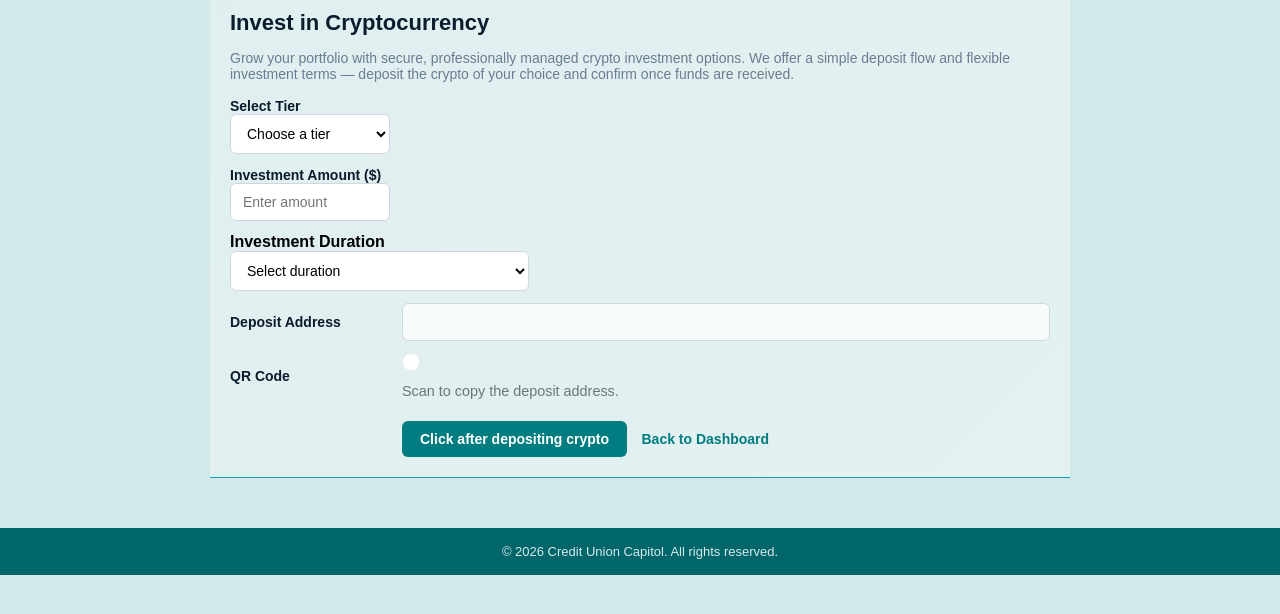
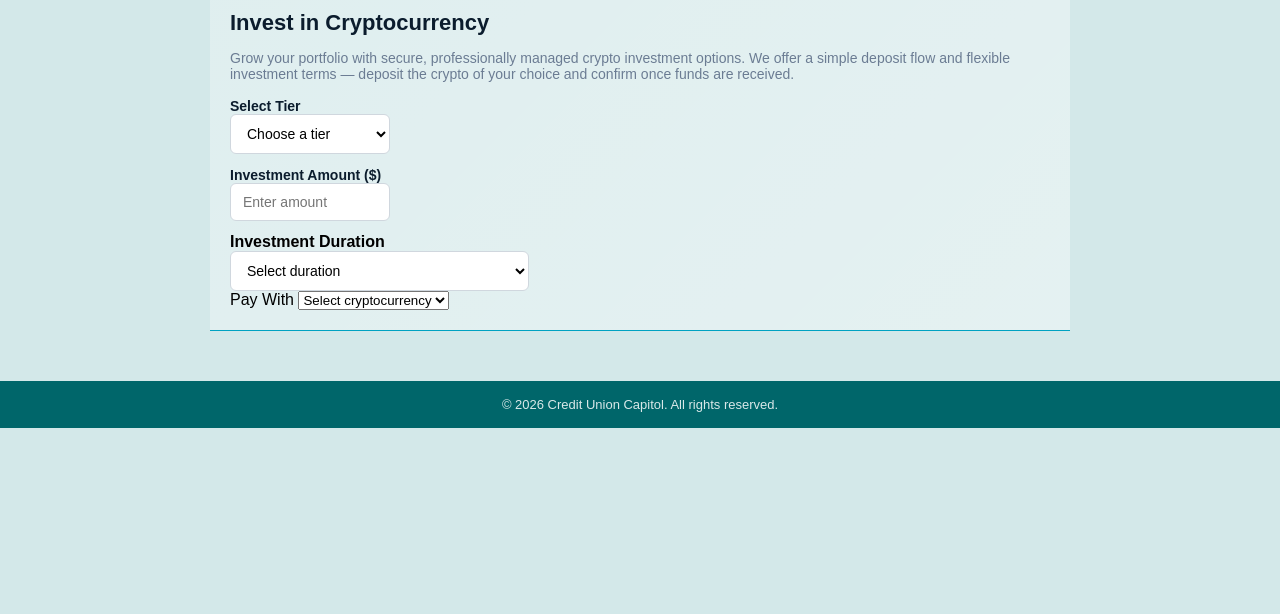
Before and after one commit to creditunioncapital/creditunion, a plain HTML site: page invest.html in a window 1280 px wide. Shown: the part 90-704 px from the top of the page. Drawn offline with Linux system fonts and the light colour scheme.

Commit message:
Update invest.html

```diff
--- a/invest.html
+++ b/invest.html
@@ -74,37 +74,25 @@
 </div>
 </div>
 
-            <!-- Address & QR -->
-            <div class="row mb-2">
-              <div class="col-lg-4">
-                <label><strong>Deposit Address</strong></label>
-              </div>
-              <div class="col-lg-8">
-                <!-- readonly so user can copy -->
-                <input id="deposit-address" class="form-control" readonly value="">
-              </div>
-            </div>
 
-            <div class="row mb-3">
-              <div class="col-lg-4">
-                <label><strong>QR Code</strong></label>
-              </div>
-              <div class="col-lg-8">
-                <div id="qrcode" style="padding:8px; background:#fff; display:inline-block;"></div>
-                <div style="margin-top:.5rem; color:#6c757d; font-size:.9rem;">
-                  Scan to copy the deposit address.
-                </div>
-              </div>
-            </div>
 
-            <div class="row">
-              <div class="col-lg-4"></div>
-              <div class="col-lg-8">
-                <!-- Confirm button text required by spec -->
-                <button id="confirm-btn" type="button" class="btn btn-primary" style="white-space:normal;">
-                  Click after depositing crypto
-                </button>
-                <a href="dashboard.html" class="btn btn-link" style="margin-left:10px;">Back to Dashboard</a>
+          <!-- CRYPTO PAYMENT METHOD -->
+<div class="form-group">
+
+  <label for="crypto">Pay With</label>
+
+  <select id="crypto" name="crypto" required>
+    <option value="">Select cryptocurrency</option>
+    <option value="BTC">Bitcoin (BTC)</option>
+    <option value="ETH">Ethereum (ETH)</option>
+    <option value="USDT">Tether (USDT)</option>
+    <option value="LTC">Litecoin (LTC)</option>
+  </select>
+
+  <small id="crypto-hint" class="hint-text"></small>
+</div>
+
+
               </div>
             </div>
           </form>
@@ -194,6 +182,31 @@ durationSelect.addEventListener("change", () => {
     durationSelect.setCustomValidity("");
   }
 });
+/* =========================
+   CRYPTO SELECTION
+========================= */
+
+const cryptoSelect = document.getElementById("crypto");
+const cryptoHint = document.getElementById("crypto-hint");
+
+// Optional: display network info or warning
+cryptoSelect.addEventListener("change", () => {
+  const crypto = cryptoSelect.value;
+
+  if (!crypto) {
+    cryptoHint.textContent = "";
+    return;
+  }
+
+  const hints = {
+    BTC: "Bitcoin network only",
+    ETH: "ERC-20 network",
+    USDT: "ERC-20 (Ethereum)",
+    LTC: "Litecoin network"
+  };
+
+  cryptoHint.textContent = hints[crypto] || "";
+});
 
 
 </script>
```
